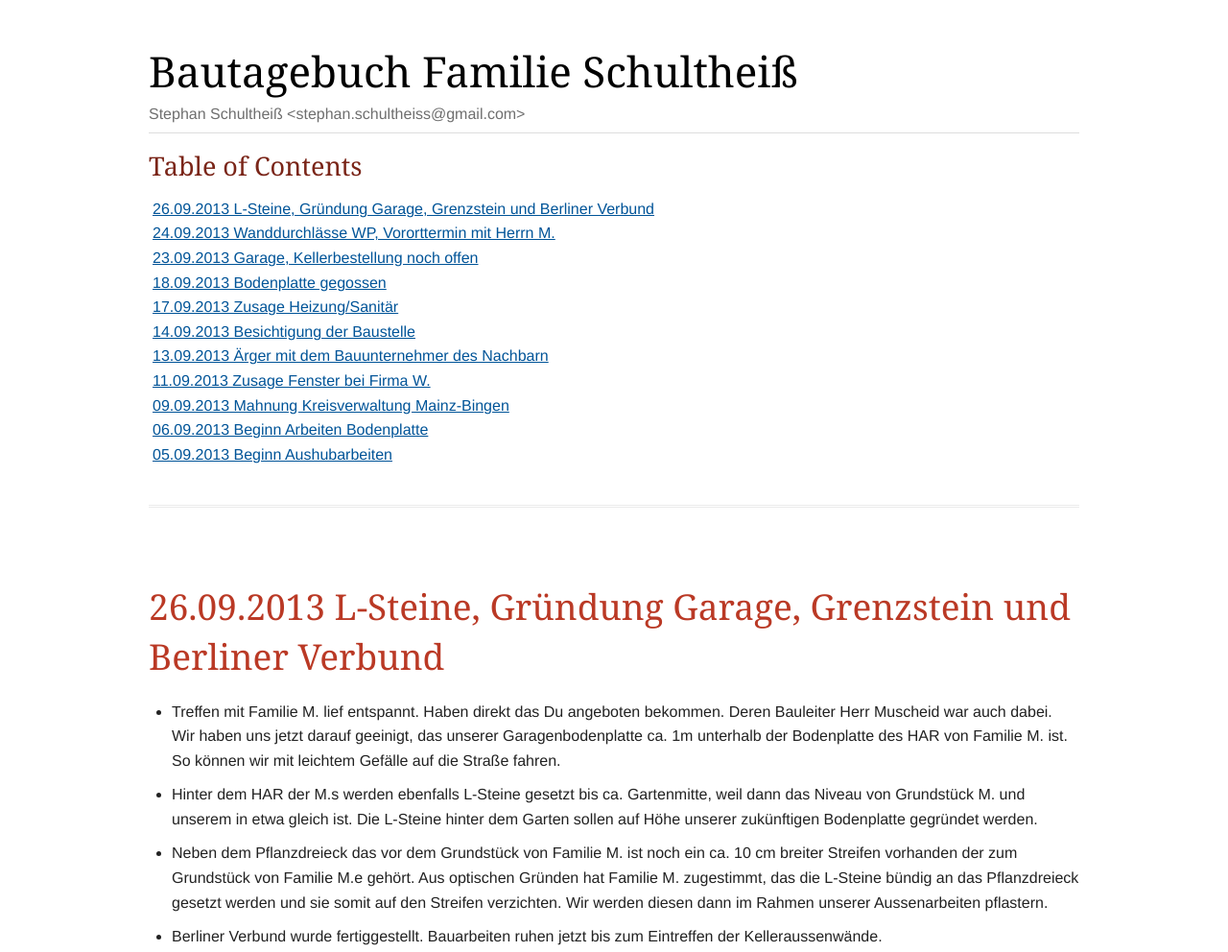
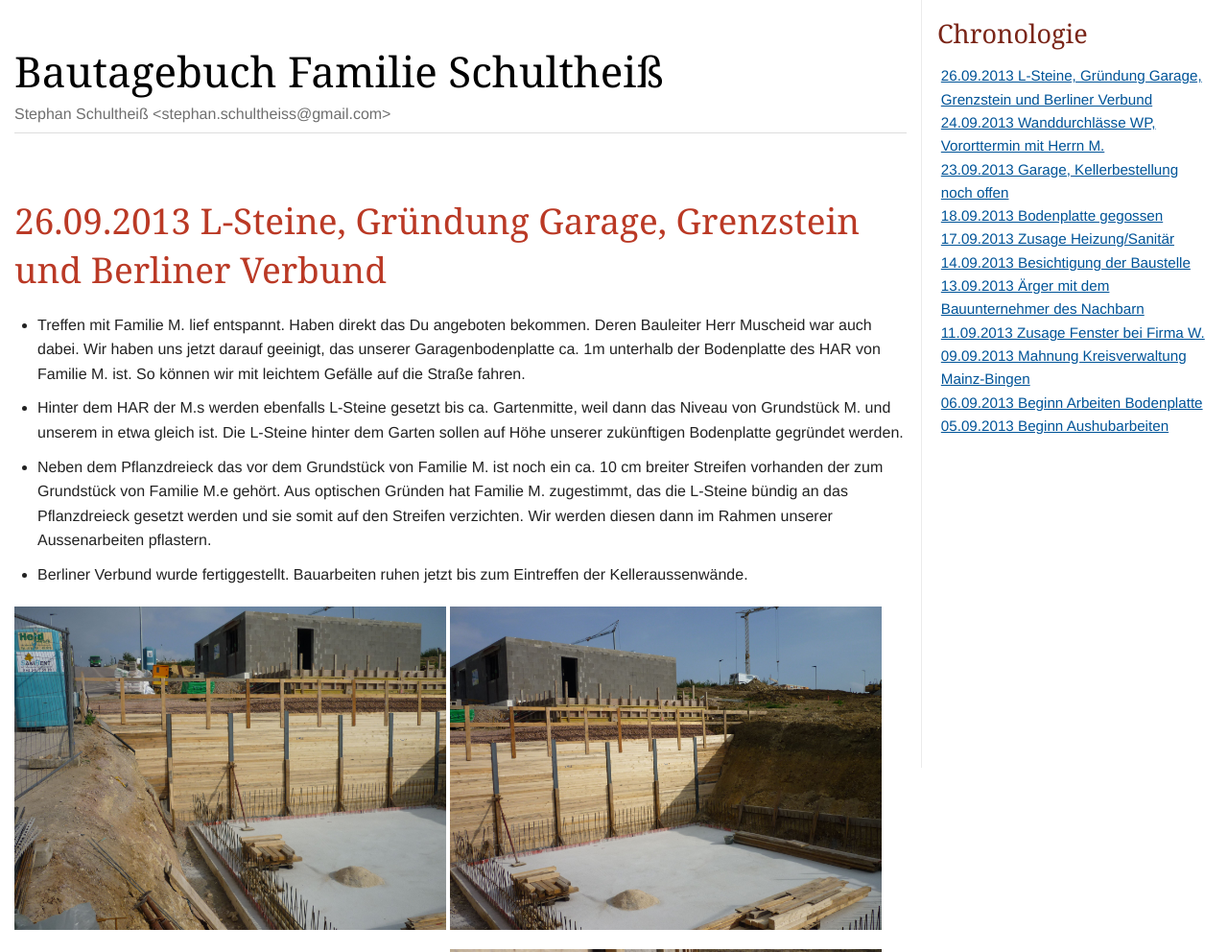
Before and after one commit to Stephschu/stephschu.github.io, a plain HTML site: page index.html in a window 1280 px wide. Shown: the top 992 px of the page at 96% size. Drawn offline with Linux system fonts and the light colour scheme.

Commit message:
- TOC Titel zu "Chronologie" geändert. - TOC auf der rechten Seite positioniert.

```diff
--- a/index.html
+++ b/index.html
@@ -360,12 +360,12 @@
 
 </style>
 </head>
-<body class="article">
+<body class="article toc2 toc-right">
 <div id="header">
 <h1>Bautagebuch Familie Schultheiß</h1>
 <span id="author" class="author">Stephan Schultheiß &lt;stephan.schultheiss@gmail.com&gt;</span><br>
-<div id="toc" class="toc">
-<div id="toctitle">Table of Contents</div>
+<div id="toc" class="toc2">
+<div id="toctitle">Chronologie</div>
 <ul class="sectlevel1">
 <li><a href="#_26_09_2013_l_steine_gr_ndung_garage_grenzstein_und_berliner_verbund">26.09.2013 L-Steine, Gründung Garage, Grenzstein und Berliner Verbund</a></li>
 <li><a href="#_24_09_2013_wanddurchl_sse_wp_vororttermin_mit_herrn_m">24.09.2013 Wanddurchlässe WP, Vororttermin mit Herrn M.</a></li>
@@ -574,7 +574,7 @@
 </div>
 <div id="footer">
 <div id="footer-text">
-Last updated 2013-09-28 09:58:32 CEST
+Last updated 2013-09-28 10:08:21 CEST
 </div>
 </div>
 </body>
```
Also changed, not shown: 1 other file.
